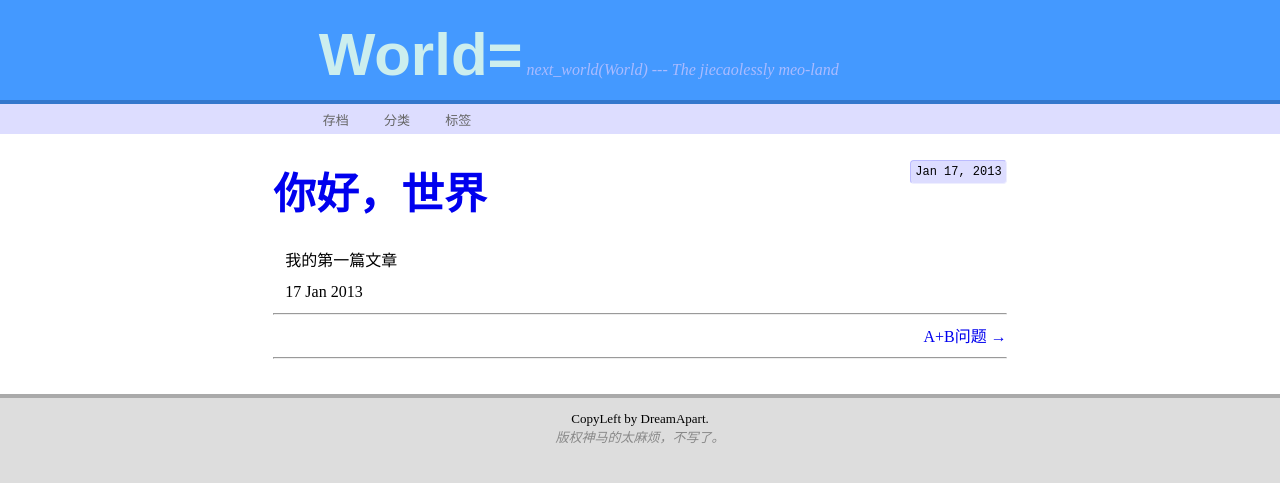
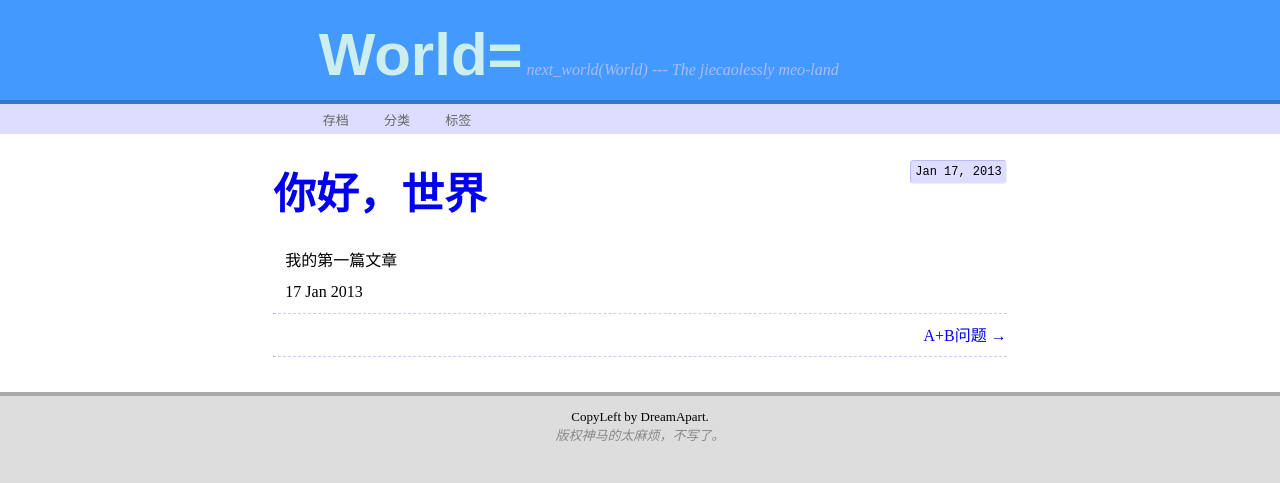
Before and after one commit to RnMss/rnmss.github.com, a Jekyll site: the page built from _posts/2013-01-17-hello1.html, in a window 1280 px wide. Shown: the top 483 px of the page. Built offline with Jekyll 4.4.1, drawn with Linux system fonts in a browser that asks for light colours; Markdown is read by kramdown in place of the engine named in the settings; comment, search, counter and statistics services are not loaded.

Commit message:
Update assets/css/fhy.css

```diff
--- a/assets/css/fhy.css
+++ b/assets/css/fhy.css
@@ -198,3 +198,10 @@ ol {
 .pager .previous a {
     float: left;
 }
+
+hr {
+    border-top: dashed;
+    border-width: 1pt;
+    border-bottom: none;
+    border-color: #CCF;
+}
```
